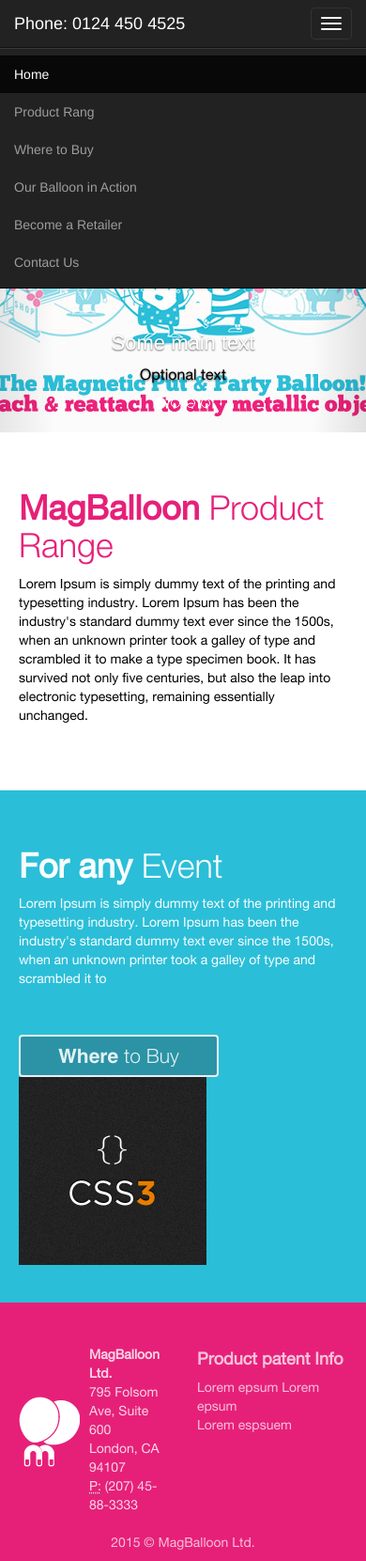
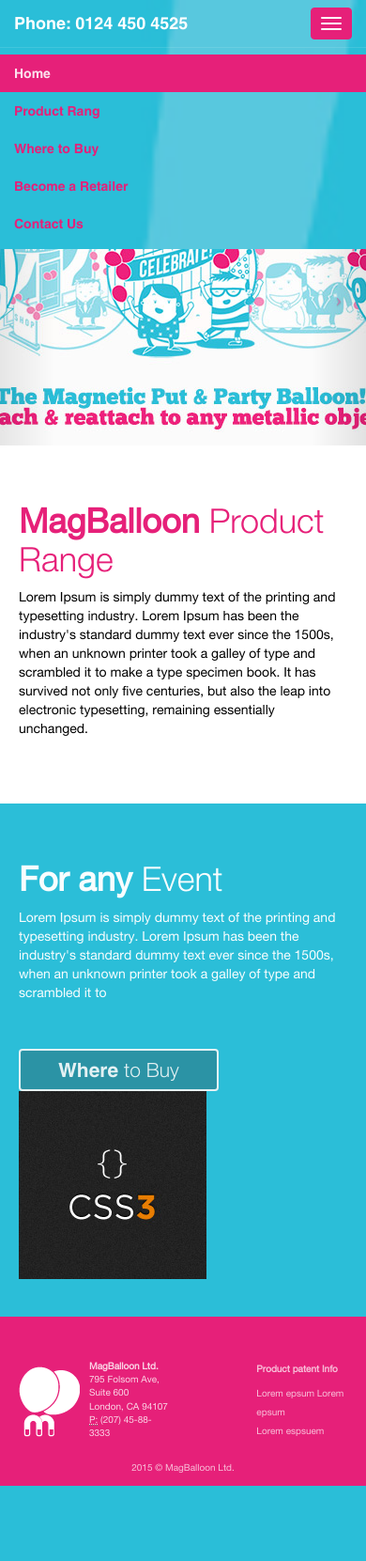
Before and after one commit to heron2014/MagBalloon, a PHP site: page /products.html in a window 390 px wide, after a click on "Toggle navigation". Shown: the whole page at 94% size. After the commit the page ends 1581 px from the top, so only its background shows below. Run offline with PHP 8.4, Linux system fonts and the light colour scheme; some libraries are stand-ins or nearby versions.

Commit message:
media queries fixed

```diff
--- a/css/custom.css
+++ b/css/custom.css
@@ -12,6 +12,7 @@
 }
 body {
     position: relative;
+    overflow-x: hidden;
 }
 
 h1 {
@@ -42,13 +43,47 @@
 }
 
 /******** Info top section *********/
-#top-info {
+#top-info, .navbar-inverse {
 
     background: rgba(43, 190, 216, 0.73) url('../images/Contact_Bar_Back.jpg') center center;
     -webkit-background-size: cover;
     -moz-background-size: cover;
     -o-background-size: cover;
     background-size: cover;
+}
+.navbar-inverse {
+    border:  none;
+}
+.navbar-brand {
+    font-family: 'Helvetica-Bold';
+    color: rgba(255, 255, 255, 0.87);
+}
+.navbar-inverse .navbar-brand {
+
+    color: rgba(255, 255, 255, 0.87);
+}
+.navbar-inverse .navbar-toggle {
+    border-color: #e62079;
+}
+.navbar-toggle{
+    background-color: #e62079;
+}
+
+.navbar-inverse .navbar-toggle:focus, .navbar-inverse .navbar-toggle:hover {
+    background-color: #e62079;
+}
+.navbar-inverse .navbar-nav > .active > a, .navbar-inverse .navbar-nav > .active > a:focus, .navbar-inverse .navbar-nav > .active > a:hover {
+    font-family: 'Helvetica-Bold';
+    color: rgba(255, 255, 255, 0.87);
+    background-color: #e62079;
+}
+.navbar-inverse .navbar-nav > li > a {
+    font-family: 'Helvetica-Bold';
+    color:#e62079;
+}
+.container-fluid > .navbar-collapse, .container-fluid > .navbar-header, .container > .navbar-collapse, .container > .navbar-header {
+
+    border: none;
 }
 nav.info {
     padding: 12px;
@@ -207,7 +242,7 @@
 }
 #instruct-general > .container {
     /*background:  #2bbed8 url('../images/Setup_Back.jpg') no-repeat;*/
-
+    background-color: rgba(39, 173, 197, 0.33);
     /*box-shadow: 6px 0px 5px -5px #999, -6px 0px 5px -5px #999;*/
     box-shadow: 10px 0px 5px -5px rgba(117, 106, 106, 0.3), -10px 0px 5px -5px rgba(117, 106, 106, 0.3);
     padding: 40px 20px;
@@ -299,7 +334,11 @@
 /* -------------WhereToBuy - retailer section ------------*/
 .retailer-section{
     height: 400px;
-    background-color: #2bbed8;
+    background: rgba(43, 190, 216, 0.73) url('../images/Setup_Back.jpg') center center fixed;
+    -webkit-background-size: cover;
+    -moz-background-size: cover;
+    -o-background-size: cover;
+    background-size: cover;
 }
 
 .retailer-section > .container > .row {
@@ -398,7 +437,11 @@
     background-color: #fff;
 }
 #contact-section > .container {
-    background-color: #2bbed8;
+    background: rgba(43, 190, 216, 0.73) url('../images/Setup_Back.jpg') center center fixed;
+    -webkit-background-size: cover;
+    -moz-background-size: cover;
+    -o-background-size: cover;
+    background-size: cover;
     border-radius: 4px;
 }
 .thumbnail-contact {
@@ -475,14 +518,72 @@
 }
 /* ------------- End Contact Us ------------*/
 /* -------------Media Queries ------------*/
-@media(max-width:320px){
-    .graph-wrapper > .img1 > img {
-        width: 50px;
-        height: 50px;
+@media(max-width:479px){
+
+    #inflate img, #party img, #play img{
+        width:100px;
+        height: 100px;
+        position: absolute;
+    }
+
+    #inflate img{
+
+        left: -20px;
+        top: 10px;
+    }
+    #party img{
+        left: -50px;
+        top: 10px;
+    }
+    #play img {
+        top: 10px;
+        left: 20px;
+    }
+    #inflate .caption {
+        margin-top: 100px;
+        margin-left:-30px;
+
+    }
+    #party .caption {
+        margin-top: 100px;
+        margin-left:-40px;
+    }
+    #play .caption {
+        margin-top: 100px;
+        margin-right: -40px;
+        margin-left: 30px;
+    }
+    address, #footer-wrapper h4, #footer-wrapper p {
+        font-size: 10px;
+    }
+    #instruct-general .btn-default {
+        font-size: 12px;
+    }
+
+}
+@media(max-width:480px){
+
+    #inflate {
+        width: 100px;
+        height:100px;
+        left:-10px;
     }
 }
+@media(max-width:518px){
 
+    #inflate {
+        width: 100px;
+        height:100px;
+        left:-10px;
+    }
+}
 @media(max-width:767px){
+    .fixed_height {
+        height:auto;
+    }
+    .thumbnail_retailer {
+        overflow-y: scroll;
+    }
     .logo-section{
         margin-top: 80px;
     }
@@ -504,12 +605,9 @@
         border: 1px solid pink;
         padding: 10px 5px 10px 5px;
     }
-
-
-
     .graph-wrapper > .img1 > img {
-        width: 100px;
-        height: 100px;
+        width: 140px;
+        height: 140px;
     }
     #myCarousel .item {
         height: 310px;
@@ -532,12 +630,17 @@
     .carousel-caption h4{
         font-size: 22px;
     }
+    #inflate .caption, #play .caption, #party .caption {
+        font-size: 20px;
+    }
 }
 @media(min-width:768px){
+
     #mobile-menu {
         display: none;
     }
     #desktop-navigation > .container {
+        /*for the main navigation purpose to be perfectly centered*/
         width: 768px;
     }
 }
--- a/products.html
+++ b/products.html
@@ -23,8 +23,8 @@
     <script src="https://oss.maxcdn.com/respond/1.4.2/respond.min.js"></script>
     <![endif]-->
 </head>
-
-<body data-spy="scroll" data-target=".scrollspy">
+<body>
+<!--<body data-spy="scroll" data-target=".scrollspy">-->
 <!-- Navigation only for mobile -->
 <nav id="mobile-menu" class="navbar navbar-inverse navbar-fixed-top hidden-md hidden-lg">
     <div class="container">
@@ -39,12 +39,12 @@
         </div>
         <div id="navbar" class="collapse navbar-collapse">
             <ul class="nav navbar-nav">
-                <li class="active"><a href="#">Home</a></li>
-                <li><a href="#">Product Rang</a></li>
-                <li><a href="#">Where to Buy</a></li>
-                <li><a href="#">Our Balloon in Action</a></li>
-                <li><a href="#">Become a Retailer</a></li>
-                <li><a href="#">Contact Us</a></li>
+                <li class="active"><a href="index.html">Home</a></li>
+                <li><a href="products.html">Product Rang</a></li>
+                <li><a href="where.html">Where to Buy</a></li>
+                <!--<li><a href="#">Our Balloon in Action</a></li>-->
+                <li><a href="where.html">Become a Retailer</a></li>
+                <li><a href="contact.html">Contact Us</a></li>
             </ul>
         </div><!--/.nav-collapse -->
     </div>
@@ -56,11 +56,11 @@
         <div class="row">
             <div class="col-md-12">
                 <nav class="info">
-                    <a class="info-nav-item" href="#">Home: 125 125 1254</a>
-                    <a class="info-nav-item" href="#">Email: enquires@magballoon.co.uk</a>
-                    <a class="social-icon" href="#">Link</a>
-                    <a class="social-icon" href="#">Link</a>
-                    <a class="social-icon" href="#">Link</a>
+                    <a class="info-nav-item" href="#"><span>Phone:</span> 125 125 1254</a>
+                    <a class="info-nav-item" href="mailto:#"><span>Email:</span> enquires@magballoon.co.uk</a>
+                    <a class="social-icon" href="#"><img src="images/facebook.png" alt="" /></a>
+                    <a class="social-icon" href="#"><img src="images/twitter.png" alt="" /></a>
+                    <a class="social-icon" href="#"><img src="images/Youtube.png" alt="" /></a>
                 </nav>
             </div>
         </div>
@@ -71,7 +71,9 @@
     <div class="container">
         <div class="row">
             <div class="col-xs-12">
-                <h1>Logo</h1>
+                <h1 id="logo">
+                    <a href="index.html">MagBalloon</a>
+                </h1>
             </div>
         </div>
     </div>
@@ -98,39 +100,39 @@
 <div id="myCarousel" class="carousel slide" data-ride="carousel">
 
     <!--Indicators-->
-    <ol class="carousel-indicators">
-        <li class="active" data-slide-to="0" data-target="#myCarousel"></li>
-        <li data-slide-to="1" data-target="#myCarousel"></li>
-        <li data-slide-to="2" data-target="#myCarousel"></li>
-        <li data-slide-to="3" data-target="#myCarousel"></li>
-    </ol>
+    <!--<ol class="carousel-indicators">-->
+        <!--<li class="active" data-slide-to="0" data-target="#myCarousel"></li>-->
+        <!--<li data-slide-to="1" data-target="#myCarousel"></li>-->
+        <!--<li data-slide-to="2" data-target="#myCarousel"></li>-->
+        <!--<li data-slide-to="3" data-target="#myCarousel"></li>-->
+    <!--</ol>-->
     <!--wrapper for slides-->
     <div class="carousel-inner">
         <div class="item active" id="slide1">
             <div class="carousel-caption">
-                <h4>Some main text</h4>
-                <p>Optional text</p>
+                <!--<h4>Some main text</h4>-->
+                <!--<p>Optional text</p>-->
             </div>
         </div>
 
         <div class="item" id="slide2">
             <div class="carousel-caption">
-                <h4>Some main text2</h4>
-                <p>Optional text2</p>
+                <!--<h4>Some main text2</h4>-->
+                <!--<p>Optional text2</p>-->
             </div>
         </div>
 
         <div class="item" id="slide3">
             <div class="carousel-caption">
-                <h4>Some main text3</h4>
-                <p>Optional text3</p>
+                <!--<h4>Some main text3</h4>-->
+                <!--<p>Optional text3</p>-->
             </div>
         </div>
 
         <div class="item" id="slide4">
             <div class="carousel-caption">
-                <h4>Some main text4</h4>
-                <p>Optional text4</p>
+                <!--<h4>Some main text4</h4>-->
+                <!--<p>Optional text4</p>-->
             </div>
         </div>
     </div><!--end of carousel-inner-->
@@ -190,7 +192,7 @@
                         </div>
                     </div>
                 </div>
-                <div class="col-xs-6 col-sm-6 col-md-4 col-md-offset-4">
+                <div class="col-xs-6 col-xs-4 col-xs-offset-2 col-sm-4 col-sm-offset-2 col-md-3 col-md-offset-5">
                     <h4><strong>Product patent Info</strong></h4>
                     <p>Lorem epsum Lorem epsum<br/>Lorem espsuem</p>
                 </div>
```
Also changed, not shown: contact.html (+17 -15 lines), index.html (+13 -13 lines), where.html (+17 -15 lines).
